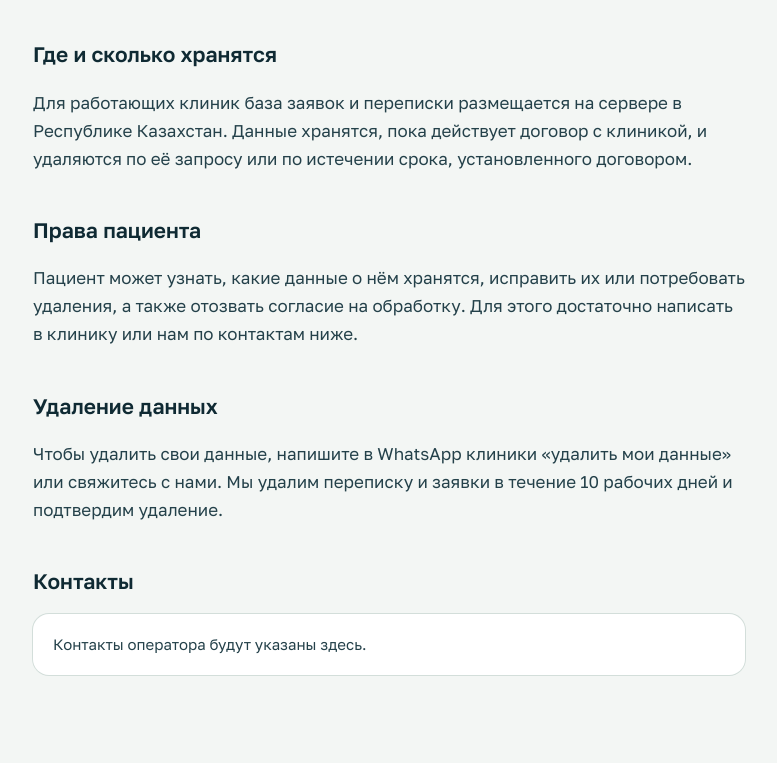
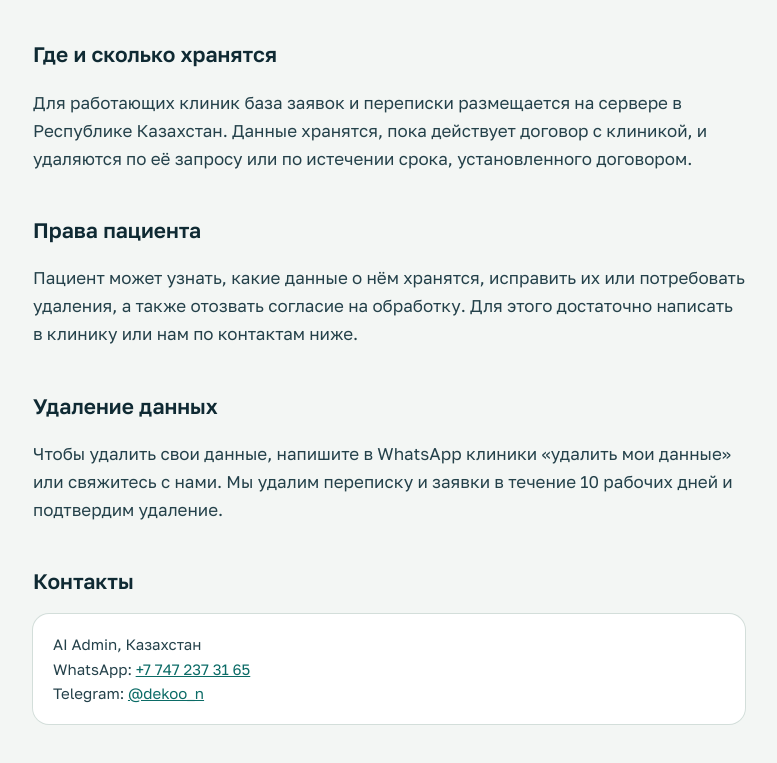
Before and after one commit to qabyla/qabyla.github.io, a plain HTML site: page privacy.html in a window 1280 px wide. Shown: the part 1472-2235 px from the top of the page, without its empty margins (251-1028 px from the left). Drawn offline with Linux system fonts and the light colour scheme; a web font is replaced by a local one.

Commit message:
Контакты: WhatsApp и Telegram
Co-Authored-By: Claude Opus 5.5 <noreply@anthropic.com>

```diff
--- a/privacy.html
+++ b/privacy.html
@@ -71,7 +71,9 @@ li{margin-bottom:6px}
   <p>Чтобы удалить свои данные, напишите в WhatsApp клиники «удалить мои данные» или свяжитесь с нами. Мы удалим переписку и заявки в течение 10 рабочих дней и подтвердим удаление.</p>
 
   <h2>Контакты</h2>
-  <p class="note" id="contacts">Контакты оператора будут указаны здесь.</p>
+  <p class="note" id="contacts">AI Admin, Казахстан<br>
+    WhatsApp: <a href="https://wa.me/77472373165">+7 747 237 31 65</a><br>
+    Telegram: <a href="https://t.me/dekoo_n">@dekoo_n</a></p>
 </div>
 </body>
 </html>
```
Also changed, not shown: index.html (+1 -1 lines).
